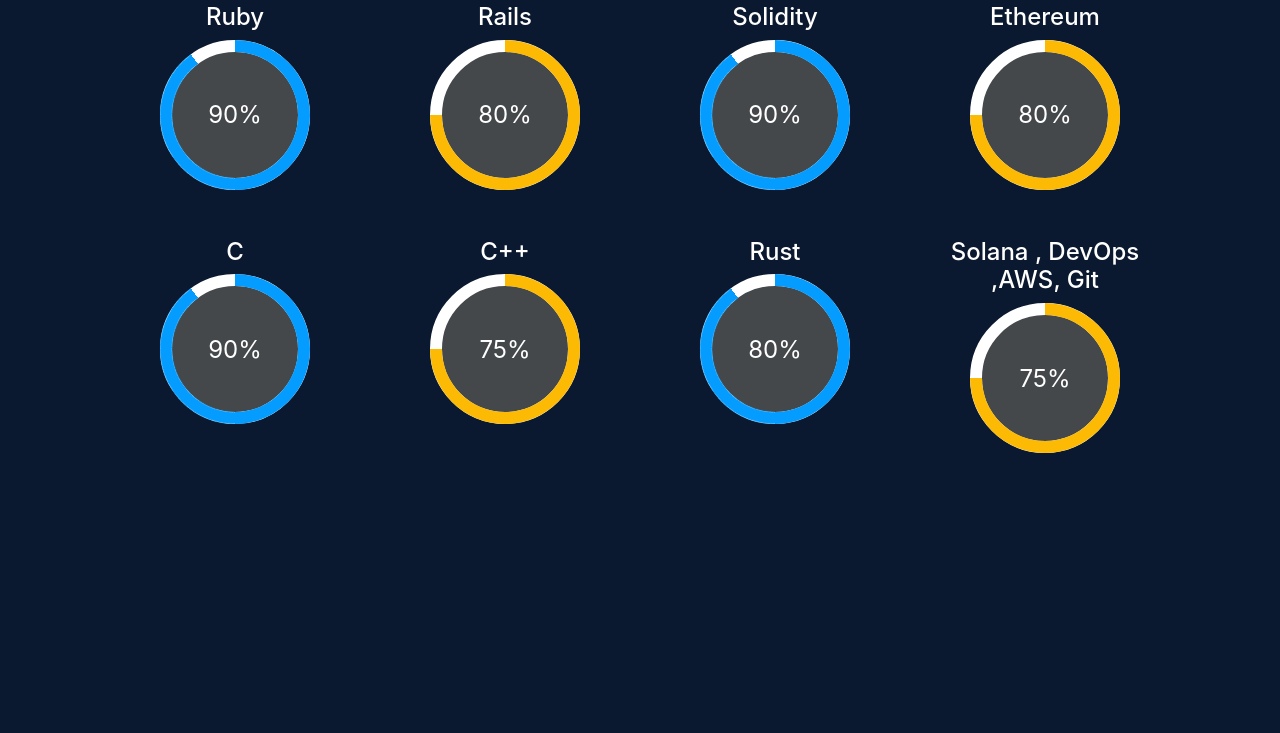
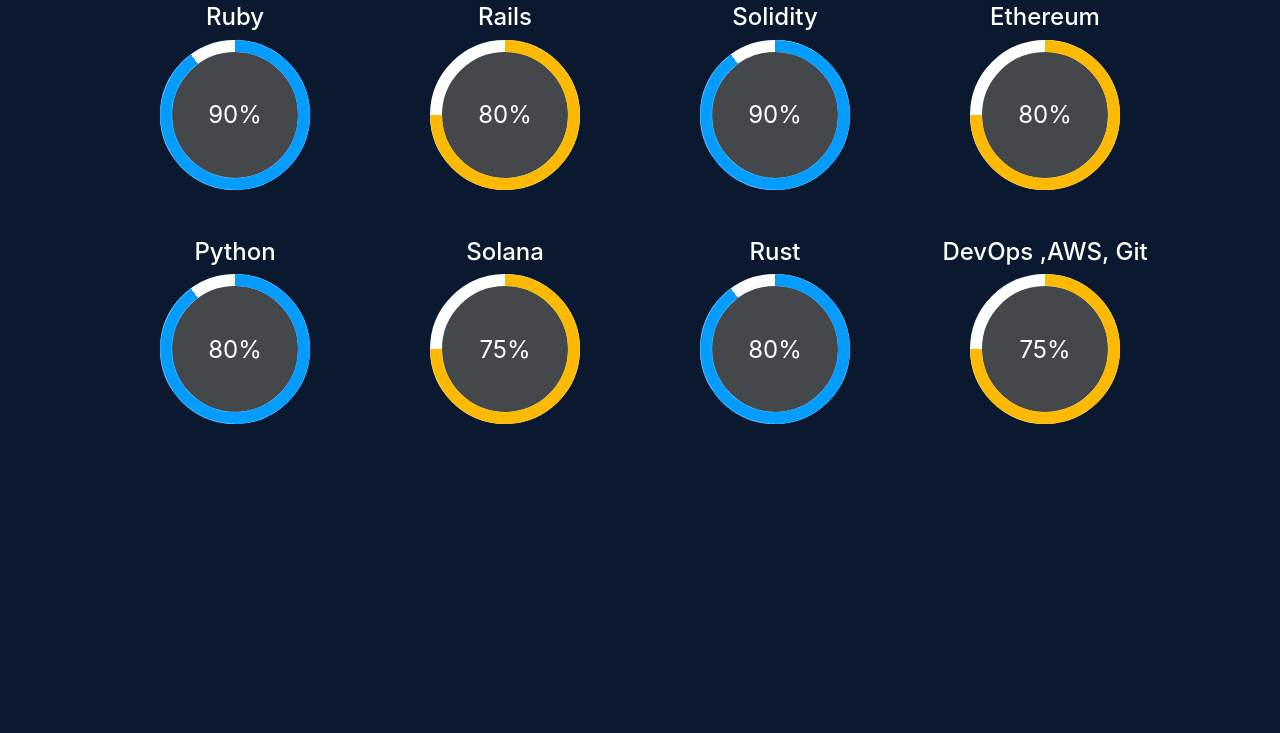
Before and after one commit to Moneshsoni/moneshsoni.github.io, a plain HTML site: page index.html in a window 1280 px wide. Shown: the part 4293-5026 px from the top of the page. Drawn offline with nearby package versions, Linux system fonts and the light colour scheme.

Commit message:
add resume file

```diff
--- a/index.html
+++ b/index.html
@@ -52,7 +52,7 @@
                     <!--                     <li class="nav-item">
                         <a class="nav-link" href="#contactus">Contact us</a>
                     </li> -->
-                    <button type="button" class="btn btn-outline-info ml-2"><a href="resume/sanjaysheelresume.pdf.docx">Resume</a></button>
+                    <button type="button" class="btn btn-outline-info ml-2"><a href="Monesh__Soni.pdf">Resume</a></button>
                 </ul>
             </div>
         </nav>
@@ -323,7 +323,7 @@ gti
                     </div>
                     <div class="row my-5">
                         <div class="col-md-3 col-sm-6">
-                            <h4 style="color:white;">C</h4>
+                            <h4 style="color:white;">Python</h4>
                             <div class="progress blue">
                                 <span class="progress-left">
                     <span class="progress-bar"></span>
@@ -331,11 +331,11 @@ gti
                                 <span class="progress-right">
                     <span class="progress-bar"></span>
                                 </span>
-                                <div class="progress-value">90%</div>
+                                <div class="progress-value">80%</div>
                             </div>
                         </div>
                         <div class="col-md-3 col-sm-6">
-                            <h4 style="color:white;">C++</h4>
+                            <h4 style="color:white;">Solana</h4>
                             <div class="progress yellow">
                                 <span class="progress-left">
                     <span class="progress-bar"></span>
@@ -359,7 +359,7 @@ gti
                             </div>
                         </div>
                         <div class="col-md-3 col-sm-6">
-                            <h4 style="color:white;">Solana , DevOps ,AWS, Git</h4>
+                            <h4 style="color:white;">DevOps ,AWS, Git</h4>
                             <div class="progress yellow">
                                 <span class="progress-left">
                     <span class="progress-bar"></span>
```
Also changed, not shown: 1 other file.
